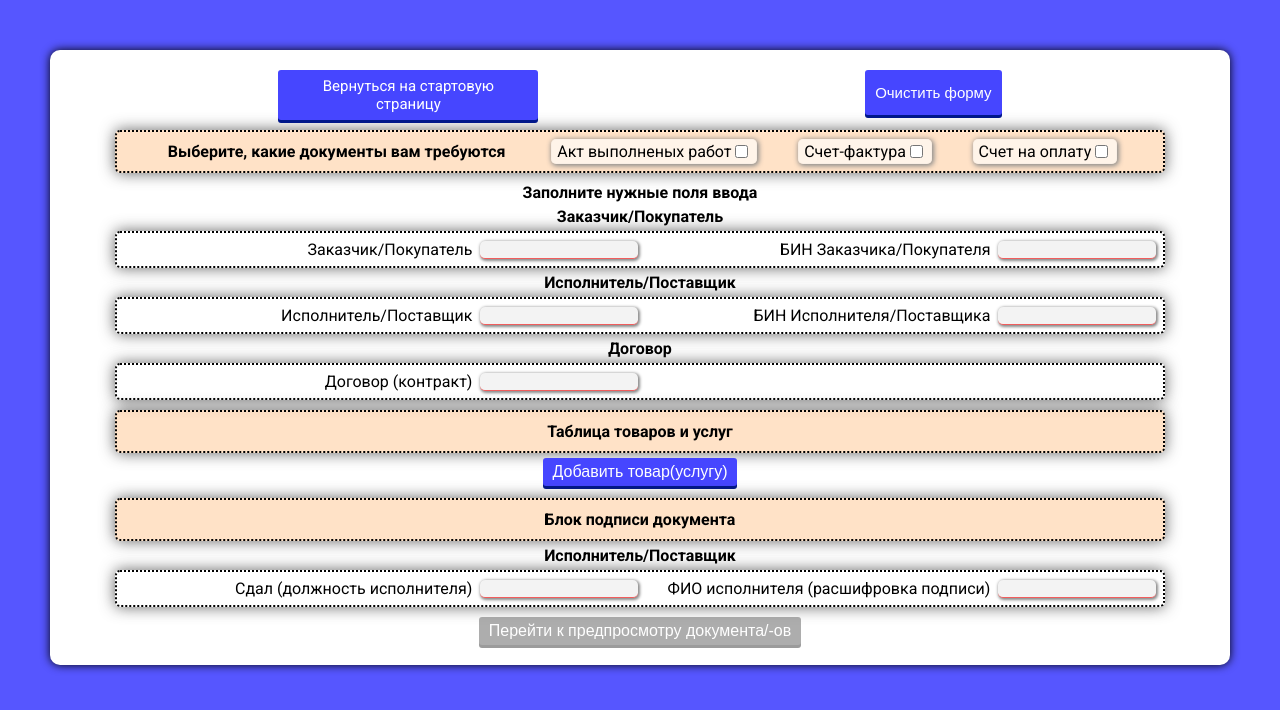
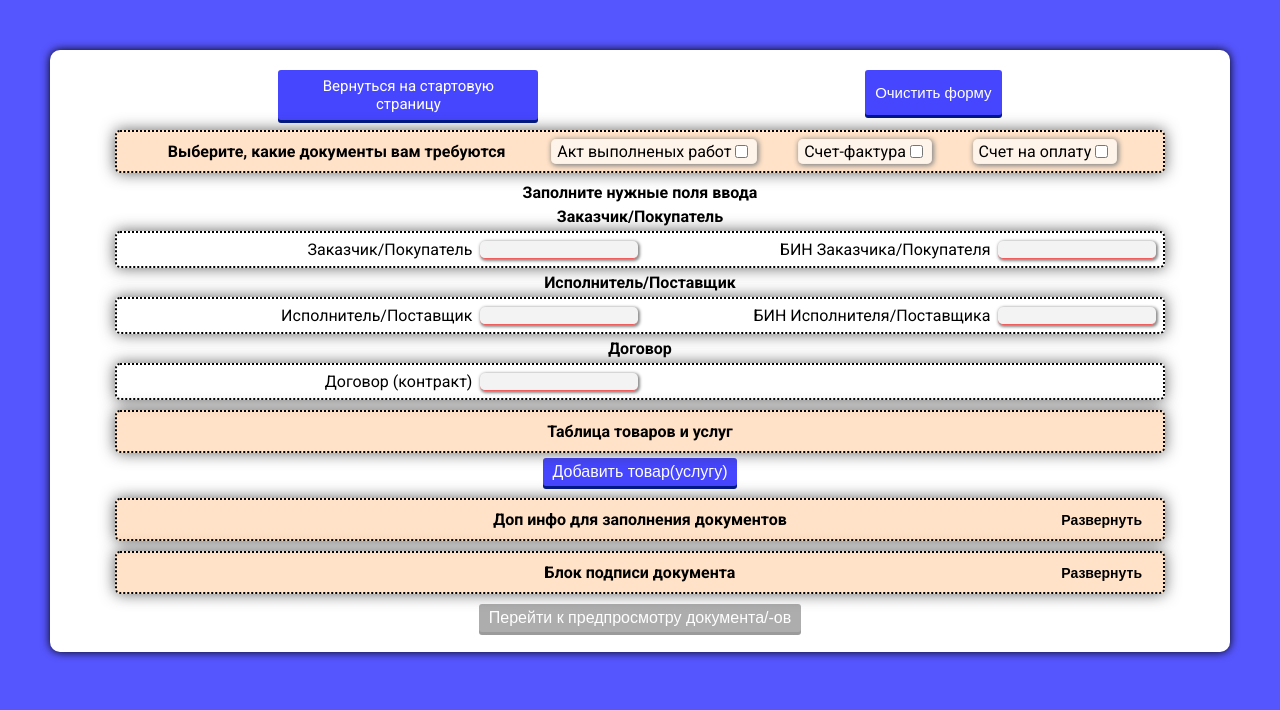
Before and after one commit to frontkot/create-documents, a React (Create React App) app: page /filling in a window 1280 px wide. Shown: the top 710 px of the page. Built offline with nearby package versions, Linux system fonts and the light colour scheme; what @react-pdf/renderer would draw is missing.

Commit message:
add is open function on main page

```diff
--- a/src/Container.scss
+++ b/src/Container.scss
@@ -22,3 +22,8 @@
         padding: 2px;
     }
 }
+
+.preview-button_block {
+    display: flex;
+    justify-content: center;
+}
--- a/src/components/FillInputs/FillInputs.js
+++ b/src/components/FillInputs/FillInputs.js
@@ -19,6 +19,8 @@ const FillInputs = () => {
     const isInvoice = useSelector(getIsInvoice);
     const isPayment = useSelector(getIsPayment);
     const dispatch = useDispatch();
+    const [isSignature, setIsSignature] = useState(false);
+    const [isAdditionalInfo, setIsAdditionalInfo] = useState(false);
 
     const emptyItem = () => (
         {
@@ -150,7 +152,6 @@ const FillInputs = () => {
                                     </>
                                 }
                             </div>
-
                             <InfoLabel text='Договор' className='form-info_label' />
                             <div className='form-block'>
                                 <TextInput className='form-text_input' text='Договор (контракт)' id='contract'/>
@@ -162,20 +163,6 @@ const FillInputs = () => {
                                 }
                             </div>
 
-
-                            {isInvoice &&
-                                <>
-                                    <InfoLabel text='Доставка товара' className='form-info_label' />
-                                    <div className='form-block'>
-                                        <TextInput className='form-text_input' text='Пункт назначения' id='destination'/>
-                                        <TextInput className='form-text_input' text='Поставка по довренности' id='proxy'/>
-                                        <TextInput className='form-text_input' text='Способ отправления' id='departureMethod'/>
-                                        <TextInput className='form-text_input' text='Товарно-транспортная накладная' id='CMR'/>
-                                        {/* <TextInput className='form-text_input' text='Грузоотправитель' id='shipper'/> Брать инфо из Исполнителя! */}
-                                        {/* <TextInput className='form-text_input' text='Грузополучатель' id='consignee'/>  Брать инфо из Заказчика!*/}
-                                    </div>
-                                </>
-                            }
                         </div>
                         {/* Таблица */}
                         <div className='form-header'>
@@ -227,11 +214,31 @@ const FillInputs = () => {
                         </FieldArray>
 
                         {/* Счет на оплату */}
+                        <div className='form-header'>
+                            <>
+                                <InfoLabel text='Доп инфо для заполнения документов' className='form-info_label' />
+                                <button className='is-open' onClick={(e) => {e.preventDefault();setIsAdditionalInfo(!isAdditionalInfo)}}>{isAdditionalInfo ? 'Свернуть' : 'Развернуть'}</button>
+                            </>
+                        </div>
+                        {isAdditionalInfo &&
+                            <>
+                                {isInvoice &&
+                                    <>
+                                        <InfoLabel text='Доставка товара' className='form-info_label' />
+                                        <div className='form-block'>
+                                            <TextInput className='form-text_input' text='Пункт назначения' id='destination'/>
+                                            <TextInput className='form-text_input' text='Поставка по довренности' id='proxy'/>
+                                            <TextInput className='form-text_input' text='Способ отправления' id='departureMethod'/>
+                                            <TextInput className='form-text_input' text='Товарно-транспортная накладная' id='CMR'/>
+                                            {/* <TextInput className='form-text_input' text='Грузоотправитель' id='shipper'/> Брать инфо из Исполнителя! */}
+                                            {/* <TextInput className='form-text_input' text='Грузополучатель' id='consignee'/>  Брать инфо из Заказчика!*/}
+                                        </div>
+                                    </>
+                                }
+
                                 {isPayment &&
                                     <>
-                                <div className='form-header'>
-                                    <InfoLabel text='Доп инфо заполнения таблицы товаров(услуг) счета на оплату' className='form-info_label' />
-                                </div>
+                                        <InfoLabel text='Итоговая инфо для счета на оплату' className='form-info_label' />
                                         <div className='form-block'>
                                             <TextInput className='form-text_input' text='Итого' id='totalPayableForAll' value />
                                             {/* <TextInput className='form-text_input' text='В том числе НДС' id='includingVAT' value /> */}
@@ -246,9 +253,9 @@ const FillInputs = () => {
                                 {/* Акт */}
                                 {isAct &&
                                     <>
-                                <div className='form-header'>
+                                        {/* <div className='form-header'>
                                             <InfoLabel text='Доп инфо для заполнения акта' className='form-info_label' />
-                                </div>
+                                        </div> */}
                                         <InfoLabel text='Приложение' className='form-info_label' />
                                         <div className='form-block'>
                                             <TextInput className='form-text_input' text='Сведения об использовании запасов, полученных от заказчика' id='inventoryUsageInformation'/>
@@ -257,26 +264,29 @@ const FillInputs = () => {
                                         </div>
                                     </>
                                 }
+                            </>
+                        }
 
                         {/* Общие поля */}
                         <div className='form-general_info'>
                         <div className='form-header'>
                                 <InfoLabel text='Блок подписи документа' className='form-info_label' />
+                                <button className='is-open' onClick={(e) => {e.preventDefault();setIsSignature(!isSignature)}}>{isSignature ? 'Свернуть' : 'Развернуть'}</button>
                         </div>
+                        {isSignature &&
+                            <>
                                 <InfoLabel text='Исполнитель/Поставщик' className='form-info_label' />
                                 <div className='form-block'>
                                     <TextInput className='form-text_input' text='Сдал (должность исполнителя)' id='executorPosition'/>
                                     <TextInput className='form-text_input' text='ФИО исполнителя (расшифровка подписи)' id='executorFullName'/>
-                                {/* <ImageInput className='form-text_input' text='Подпись исполнителя' id='executerSignature'/> */}
+                                    <ImageInput className='form-text_input' text='Подпись исполнителя' id='executerSignature'/>
                                     {/* {isInvoice &&
                                         <>
                                             <TextInput className='form-text_input' text='ВЫДАЛ (ответственное лицо поставщика)' id='executivePersonSupplier'/>
                                             <TextInput className='form-text_input' text='Должность (кто выдал)' id='executivePersonSupplierPosition'/>
                                         </>
                                     } */}
-
                                 </div>
-
                                 {(isAct || isInvoice) &&
                                     <>
                                         <InfoLabel text='Заказчик/Получатель' className='form-info_label' />
@@ -296,6 +306,8 @@ const FillInputs = () => {
                                         </div>
                                     </>
                                 }
+                            </>
+                        }
                         </div>
 
                         <div className='form-button_block'>
--- a/src/components/FillInputs/FillInputs.scss
+++ b/src/components/FillInputs/FillInputs.scss
@@ -18,6 +18,7 @@
     &-header {
         grid-auto-flow: column;
         background-color: rgba(255, 152, 55, 0.278);
+        position: relative;
     }
     &-block {
         grid-template-columns: repeat(2, 1fr);
@@ -242,7 +243,20 @@
         padding: 17px 10px;
         display: flex;
     }
+}
 
-
-
+.is-open {
+    position: absolute;
+    right: 15px;
+    border: none;
+    outline: none;
+    background-color: transparent;
+    cursor: pointer;
+    color: black;
+    font-size: 14px;
+    transition: 0.4s;
+    font-weight: 700;
+    &:hover {
+        color: rgb(185, 6, 0);
+    }
 }
--- a/src/components/PreviewAct/PreviewAct.js
+++ b/src/components/PreviewAct/PreviewAct.js
@@ -3,6 +3,7 @@ import Act from '../Act/Act';
 import { useSelector } from 'react-redux';
 import { getData } from '../../store/inputData/selectors';
 import { BlobProvider } from '@react-pdf/renderer';
+import { Link } from 'react-router-dom';
 
 const PreviewAct = () => {
     const docName = 'Act.pdf';
@@ -72,6 +73,12 @@ const PreviewAct = () => {
      } = data;
 
     return (
+        <>
+            <div className='preview-button_block'>
+                <Link to='/filling' className='go-button'>На страницу заполнения документов</Link>
+                <Link to='/preview' className='go-button'>Обратно к предпросмотру документов</Link>
+            </div>
+
             <BlobProvider document={
                 <Act
                     fileName={docName}
@@ -140,6 +147,7 @@ const PreviewAct = () => {
             >
                 {({ url }) => <iframe src={url} style={{ width: '100%', height: '80vh' }} />}
             </BlobProvider>
+        </>
     );
 };
 
--- a/src/components/PreviewPayment/PreviewPayment.js
+++ b/src/components/PreviewPayment/PreviewPayment.js
@@ -3,6 +3,7 @@ import Payment from '../Payment/Payment';
 import { useSelector } from 'react-redux';
 import { getData } from '../../store/inputData/selectors';
 import { BlobProvider } from '@react-pdf/renderer';
+import { Link } from 'react-router-dom';
 
 const PreviewAct = () => {
     const docName = 'Payment.pdf';
@@ -63,6 +64,12 @@ const PreviewAct = () => {
      } = data;
 
     return (
+        <>
+            <div className='preview-button_block'>
+                <Link to='/filling' className='go-button'>На страницу заполнения документов</Link>
+                <Link to='/preview' className='go-button'>Обратно к предпросмотру документов</Link>
+            </div>
+
             <BlobProvider document={
             <Payment
                 actNumber={actNumber}
@@ -121,6 +128,7 @@ const PreviewAct = () => {
             >
                 {({ url }) => <iframe src={url} style={{ width: '100%', height: '80vh' }} />}
             </BlobProvider>
+        </>
     );
 };
 
```
Also changed, not shown: src/components/Act/Act.js (+15 -8 lines), src/components/PreviewInvoice/PreviewInvoice.js (+8 -0 lines), src/components/PreviewAct/PreviewAct.scss (deleted), src/utils/img/img.png (added), 1 other file (tests, documents, lock files or other folders). Lines whose indentation alone changed are shown as unchanged.
